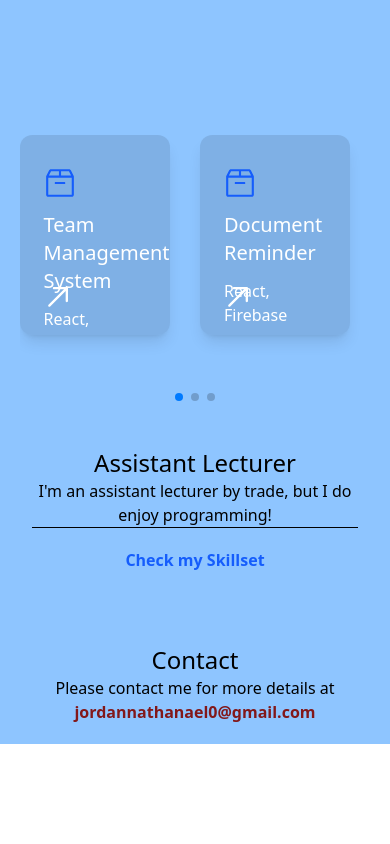
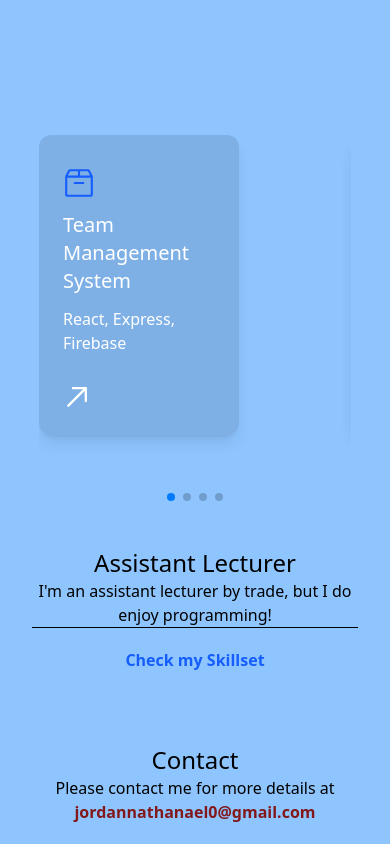
Before and after one commit to XrayenJN/PersonalWebsite, a React (Vite) app: page / in a window 390 px wide. Shown: the part 785-1629 px from the top of the page. Before the commit the page ends 1529 px from the top, so only its background shows below. Built offline with nearby package versions, Linux system fonts and the light colour scheme.

Commit message:
fix: add more breakpoints for the slideView

```diff
--- a/src/components/mainpage/Project.jsx
+++ b/src/components/mainpage/Project.jsx
@@ -12,12 +12,16 @@ const Project = () => {
     <div className="flex items-center justify-center flex-col h-fit">
       <Swiper
         breakpoints={{
-          340: {
+          500: {
             slidesPerView: 2,
             spaceBetween: 10,
           },
-          700: {
-            slidesPerView: 2.5,
+          900: {
+            slidesPerView: 3,
+            spaceBetween: 10,
+          },
+          1500: {
+            slidesPerView: 4,
             spaceBetween: 10,
           },
         }}
@@ -26,11 +30,11 @@ const Project = () => {
           clickable: true,
         }}
         modules={[FreeMode, Pagination]}
-        className="max-w-[90%] lg:max-w-[80%]"
+        className="max-w-[80%] lg:max-w-[80%]"
       >
         {ProjectsData.map((item) => (
           <SwiperSlide key={item.title}>
-            <div className="flex flex-col gap-4 mb-20 group relative shadow-lg text-white rounded-xl px-6 py-8 h-[200px] w-[150px] lg:h-[250px] lg:w-[275px] overflow-hidden cursor-pointer">
+            <div onClick={console.log("Hello")} className="flex flex-col gap-10 mb-20 group relative shadow-lg text-white rounded-xl px-6 py-8 h-[300px] w-[200px] lg:h-[300px] lg:w-[300px] overflow-hidden cursor-pointer">
               <div
                 className="absolute inset-0 bg-cover bg-center"
                 style={{ backgroundImage: item.backgroundImage }}
```
